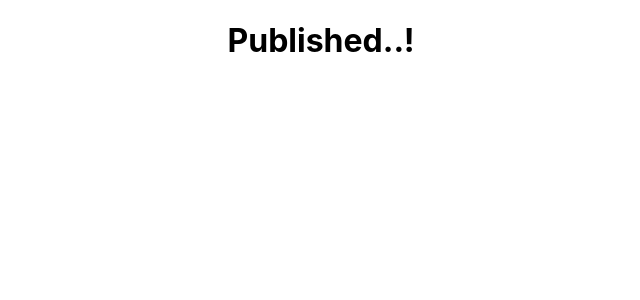
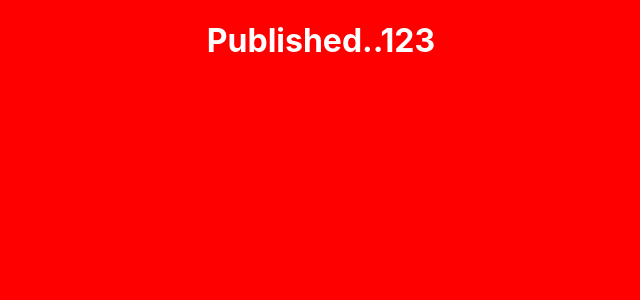
Before and after one commit to ismailkmr/reactdeploy2, a React (Create React App) app: page / in a window 1280 px wide. Shown: the top 300 px of the page, without its empty margins (319-959 px from the left). Built offline with nearby package versions, Linux system fonts and the light colour scheme.

Commit message:
added bg

```diff
--- a/src/App.js
+++ b/src/App.js
@@ -4,7 +4,7 @@ import './App.css';
 function App() {
   return (
     <div className="App">
-     <h1>Published..!</h1>
+     <h1>Published..123</h1>
     </div>
   );
 }
--- a/src/index.css
+++ b/src/index.css
@@ -5,6 +5,8 @@ body {
     sans-serif;
   -webkit-font-smoothing: antialiased;
   -moz-osx-font-smoothing: grayscale;
+  background-color: red;
+  color: white;
 }
 
 code {
```
